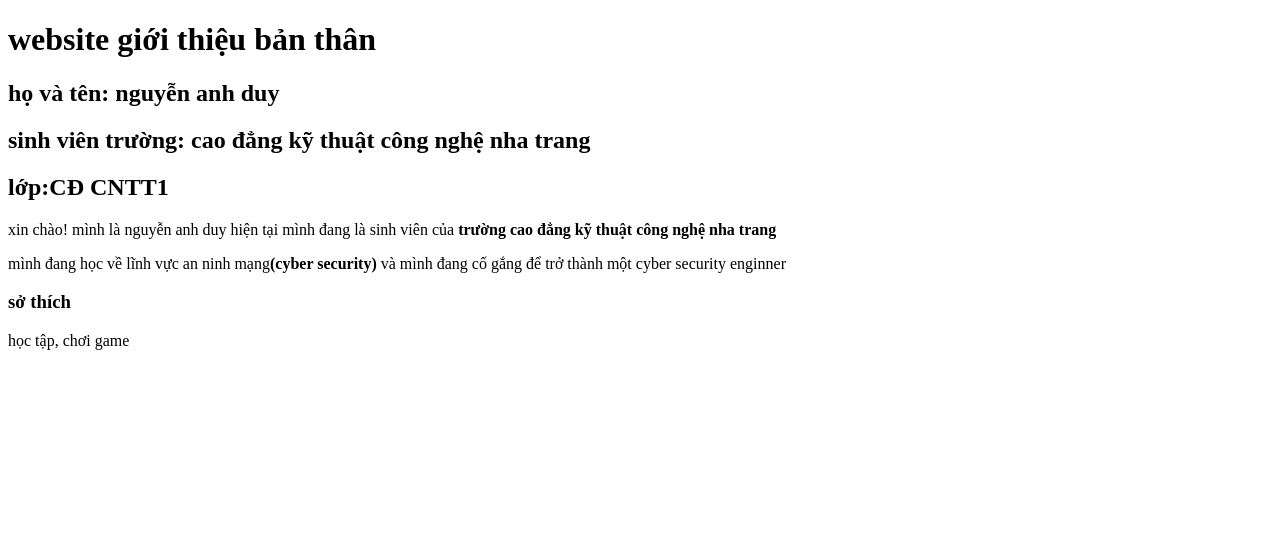
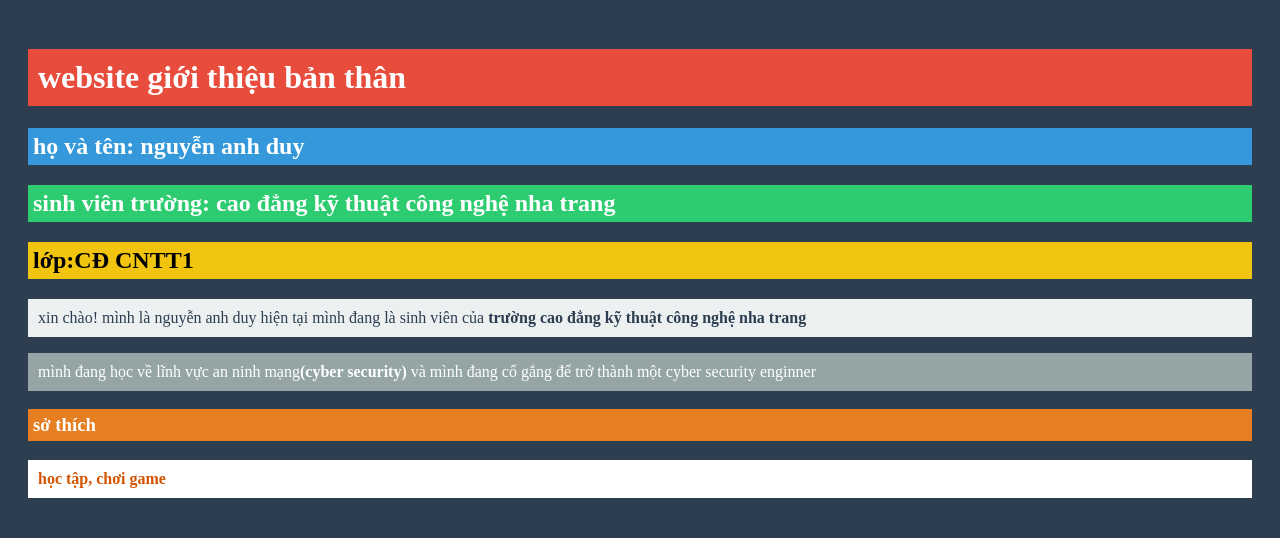
Before and after one commit to duynguyen1212/nguyenanhduy-introductionweb, a plain HTML site: page index.html in a window 1280 px wide. Drawn offline with Linux system fonts and the light colour scheme.

Commit message:
Add files via upload
<!DOCTYPE html>
<html lang="en">
<head>
    <meta charset="UTF-8">
    <meta name="viewport" content="width=device-width, initial-scale=1.0">
    <title>giới thiệu bản thân</title>
</head>
<body style="background-color: #2c3e50; color: white; padding: 20px;"> <h1 style="background-color: #e74c3c; color: #ffffff; padding: 10px;">website giới thiệu bản thân</h1>

    <h2 style="background-color: #3498db; color: #ffffff; padding: 5px;">họ và tên: nguyễn anh duy</h2>

    <h2 style="background-color: #2ecc71; color: #ffffff; padding: 5px;">sinh viên trường: cao đẳng kỹ thuật công nghệ nha trang</h2>

    <h2 style="background-color: #f1c40f; color: #000000; padding: 5px;">lớp:CĐ CNTT1</h2>

    <p style="background-color: #ecf0f1; color: #2c3e50; padding: 10px;">xin chào! mình là nguyễn anh duy hiện tại mình đang là sinh viên của <b>trường cao đẳng kỹ thuật công nghệ nha trang</b></p>

    <div style="background-color: #95a5a6; color: #ffffff; padding: 10px; margin-bottom: 10px;">
        mình đang học về lĩnh vực an ninh mạng<b>(cyber security)</b> và mình đang cố gắng để trở thành một cyber security enginner
    </div>

    <h3 style="background-color: #e67e22; color: #ffffff; padding: 5px;">sở thích</h3>

    <p style="background-color: #ffffff; color: #d35400; padding: 10px; font-weight: bold;">học tập, chơi game</p>

</body>
</html>

```diff
--- a/index.html
+++ b/index.html
@@ -5,16 +5,23 @@
     <meta name="viewport" content="width=device-width, initial-scale=1.0">
     <title>giới thiệu bản thân</title>
 </head>
-<body>
-    <h1>website giới thiệu bản thân</h1>
-    <h2>họ và tên: nguyễn anh duy</h2>
-    <h2>sinh viên trường: cao đẳng kỹ thuật công nghệ nha trang</h2>
-<h2>lớp:CĐ CNTT1</h2>
-<p>xin chào! mình là nguyễn anh duy hiện tại mình đang là sinh viên của <b>trường cao đẳng kỹ thuật công nghệ nha trang</b></p>
-mình đang học về lĩnh vực an ninh mạng<b>(cyber security)</b> và mình đang cố gắng để trở thành một cyber security enginner
-<h3>sở thích</h3>
-<p>học tập, chơi game</p>
+<body style="background-color: #2c3e50; color: white; padding: 20px;"> <h1 style="background-color: #e74c3c; color: #ffffff; padding: 10px;">website giới thiệu bản thân</h1>
 
+    <h2 style="background-color: #3498db; color: #ffffff; padding: 5px;">họ và tên: nguyễn anh duy</h2>
+
+    <h2 style="background-color: #2ecc71; color: #ffffff; padding: 5px;">sinh viên trường: cao đẳng kỹ thuật công nghệ nha trang</h2>
+
+    <h2 style="background-color: #f1c40f; color: #000000; padding: 5px;">lớp:CĐ CNTT1</h2>
+
+    <p style="background-color: #ecf0f1; color: #2c3e50; padding: 10px;">xin chào! mình là nguyễn anh duy hiện tại mình đang là sinh viên của <b>trường cao đẳng kỹ thuật công nghệ nha trang</b></p>
+
+    <div style="background-color: #95a5a6; color: #ffffff; padding: 10px; margin-bottom: 10px;">
+        mình đang học về lĩnh vực an ninh mạng<b>(cyber security)</b> và mình đang cố gắng để trở thành một cyber security enginner
+    </div>
+
+    <h3 style="background-color: #e67e22; color: #ffffff; padding: 5px;">sở thích</h3>
+
+    <p style="background-color: #ffffff; color: #d35400; padding: 10px; font-weight: bold;">học tập, chơi game</p>
 
 </body>
 </html>
```
